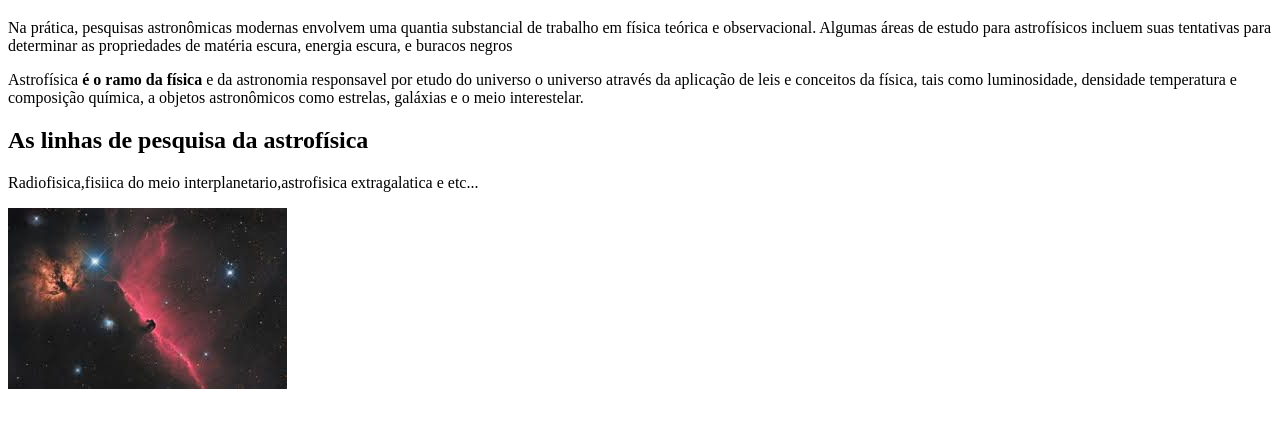
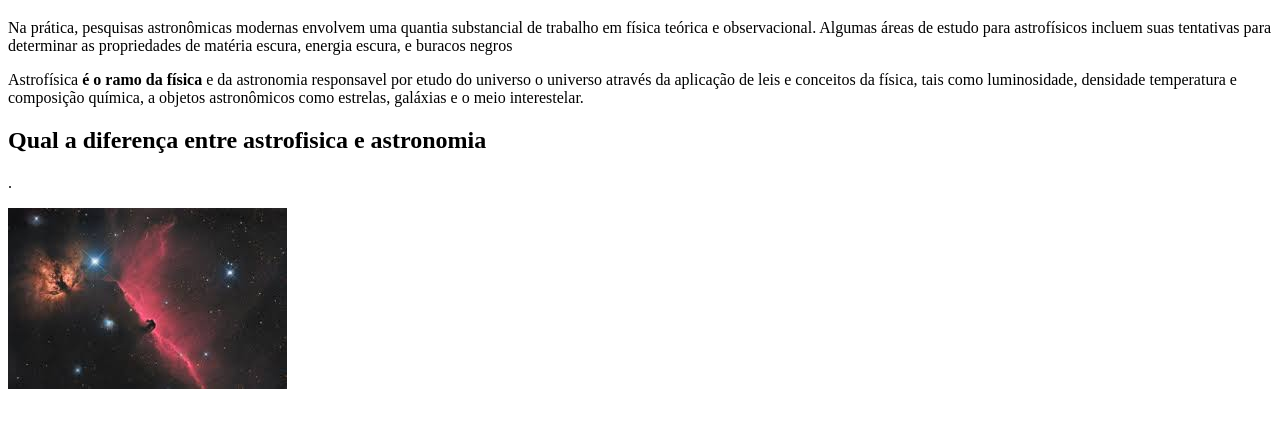
Before and after one commit to enzocwb/ProvaEnzo, a plain HTML site: page index.html in a window 1280 px wide. Shown: the part 61-488 px from the top of the page. Drawn offline with Linux system fonts and the light colour scheme.

Commit message:
Update index.html

```diff
--- a/index.html
+++ b/index.html
@@ -9,9 +9,9 @@
      <h1>(ENZO FONSECA MARIANO 1A) ASTROFISICA </h1>
 
      <p>Na prática, pesquisas astronômicas modernas envolvem uma quantia substancial de trabalho em física teórica e observacional. Algumas áreas de estudo para astrofísicos incluem suas tentativas para determinar as propriedades de matéria escura, energia escura, e buracos negros </p>
-  <p>Astrofísica  <strong>é o ramo da física </strong>  e da astronomia responsavel por etudo do universo  o universo através da aplicação de leis e conceitos da física, tais como luminosidade, densidade temperatura e composição química, a objetos astronômicos como estrelas, galáxias e o meio interestelar.</p>
-  <h2>As linhas de pesquisa da astrofísica</h2>
-<p>Radiofisica,fisiica do meio interplanetario,astrofisica extragalatica e etc...</p>
+<p>Astrofísica  <strong>é o ramo da física </strong>  e da astronomia responsavel por etudo do universo  o universo através da aplicação de leis e conceitos da física, tais como luminosidade, densidade temperatura e composição química, a objetos astronômicos como estrelas, galáxias e o meio interestelar.</p>
+  <h2>Qual a diferença entre astrofisica e astronomia </h2>
+<p>.</p>
 <img src="download.jpeg">
 
 </body>
```
